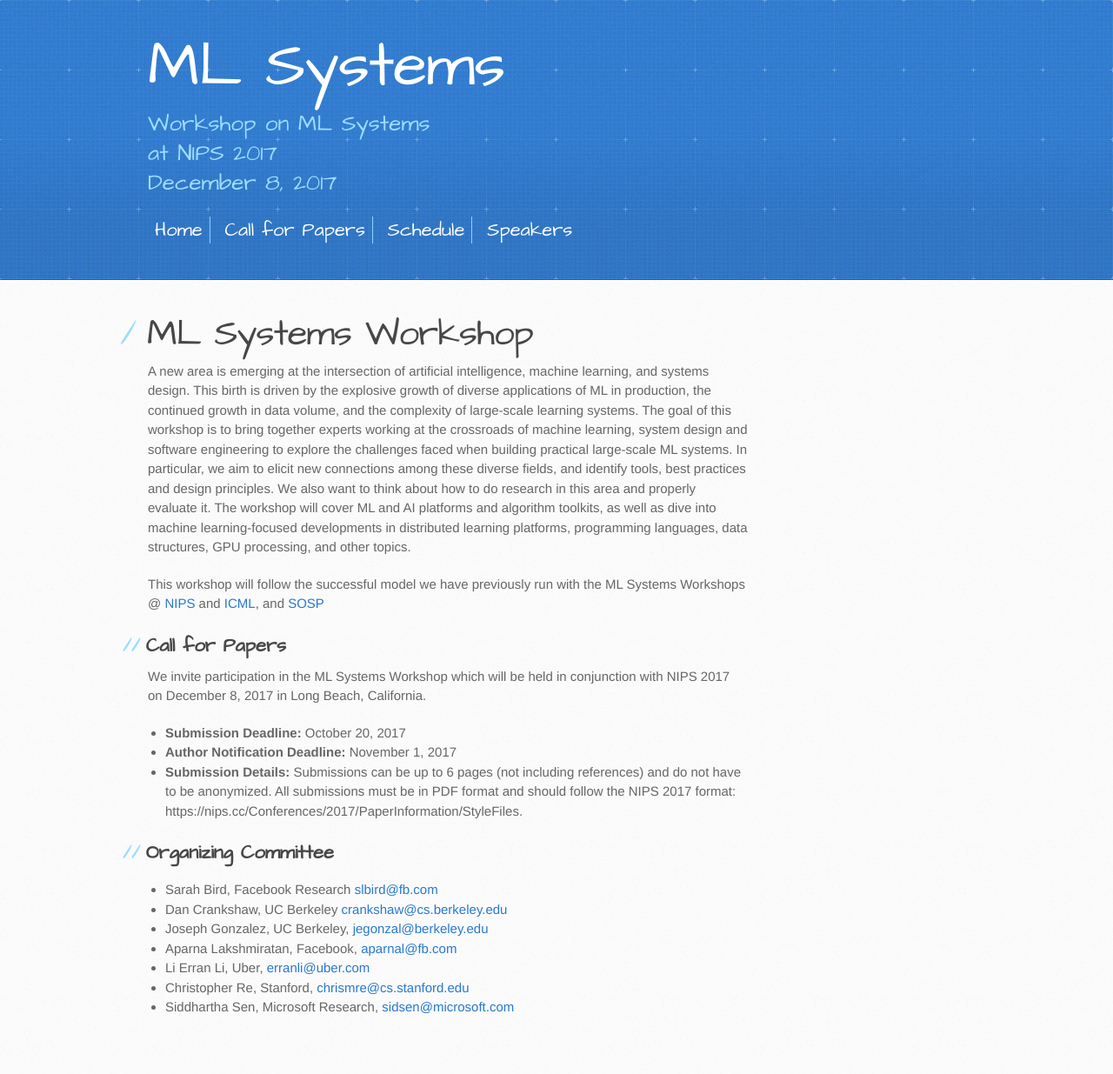
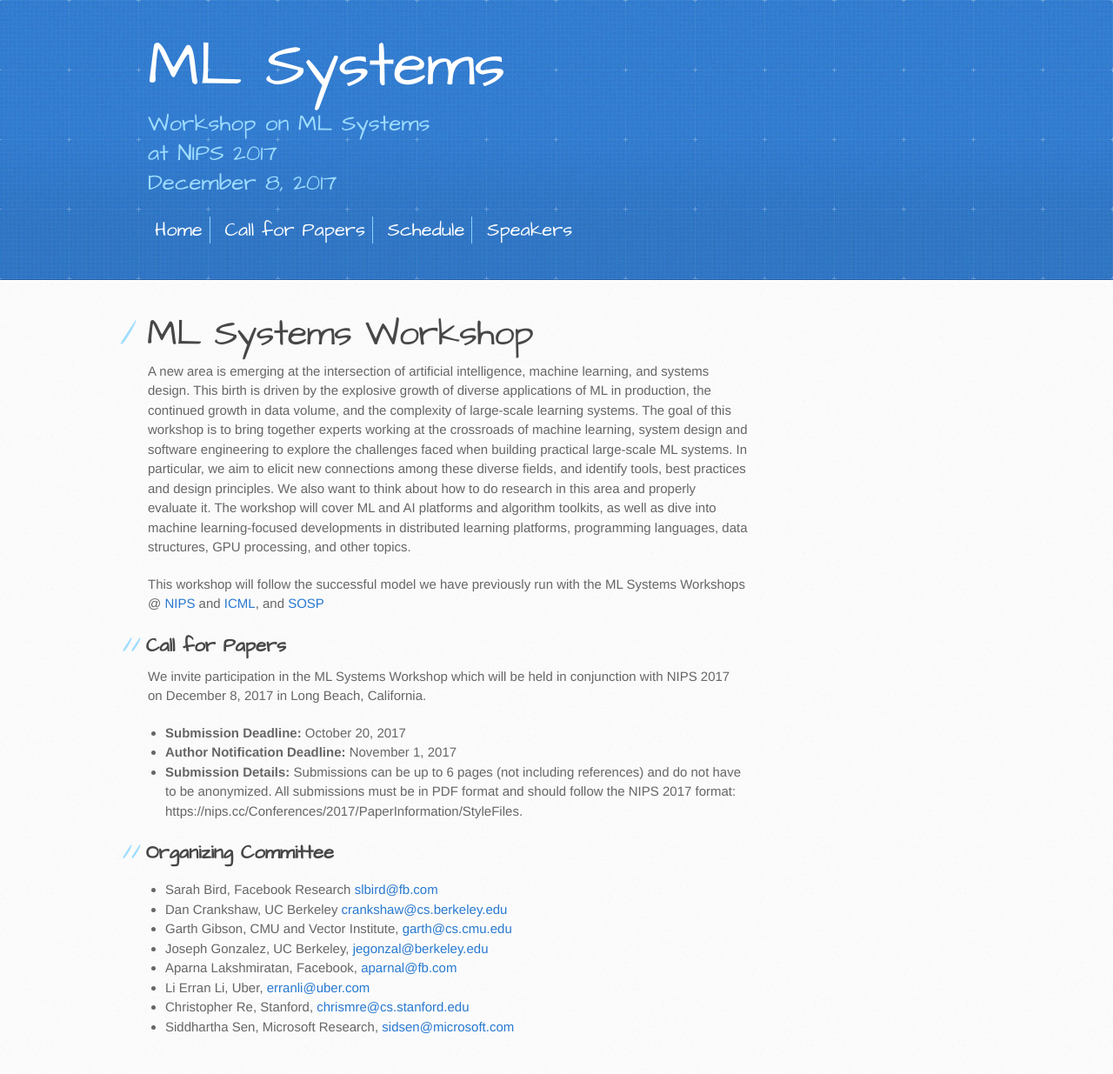
Before and after one commit to LearningSys/nips17, a Jekyll site: the page built from index.md, in a window 1280 px wide. Shown: the whole page at 87% size. Built offline with Jekyll 4.4.1, drawn with Linux system fonts in a browser that asks for light colours; the repository's description, which GitHub fills in, is left out; our own code applies the rules of GitHub Pages for plain Markdown files; before the commit the page ends 1212 px from its top, so only the background shows below that.

Commit message:
Update index.md

```diff
--- a/index.md
+++ b/index.md
@@ -20,6 +20,7 @@ We invite participation in the ML Systems Workshop which will be held in conjunc
 ## Organizing Committee
 + Sarah Bird, Facebook Research <slbird@fb.com>
 + Dan Crankshaw, UC Berkeley <crankshaw@cs.berkeley.edu>
++ Garth Gibson, CMU and Vector Institute, <garth@cs.cmu.edu>
 + Joseph Gonzalez, UC Berkeley, <jegonzal@berkeley.edu>
 + Aparna Lakshmiratan, Facebook, <aparnal@fb.com>
 + Li Erran Li, Uber, <erranli@uber.com>
```
